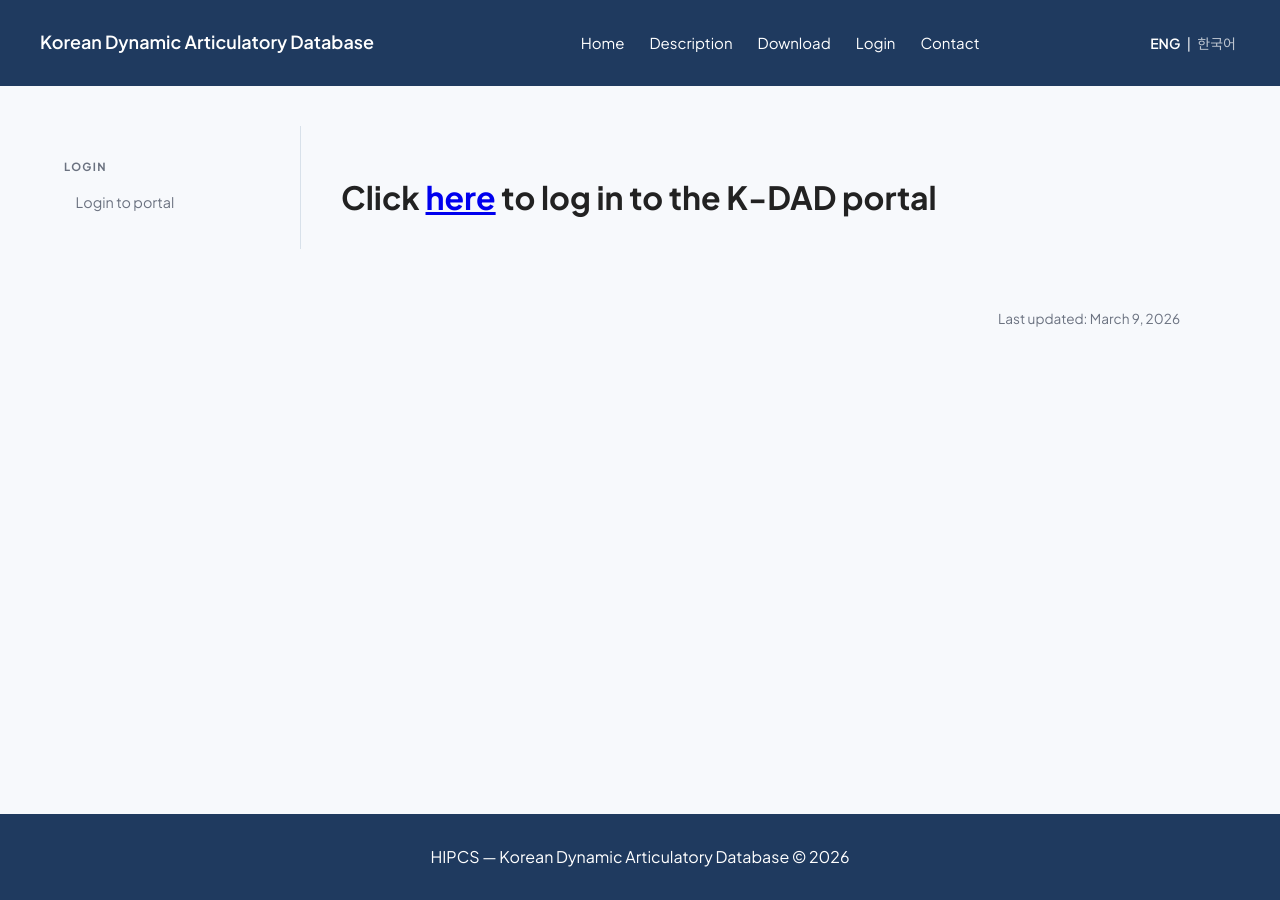
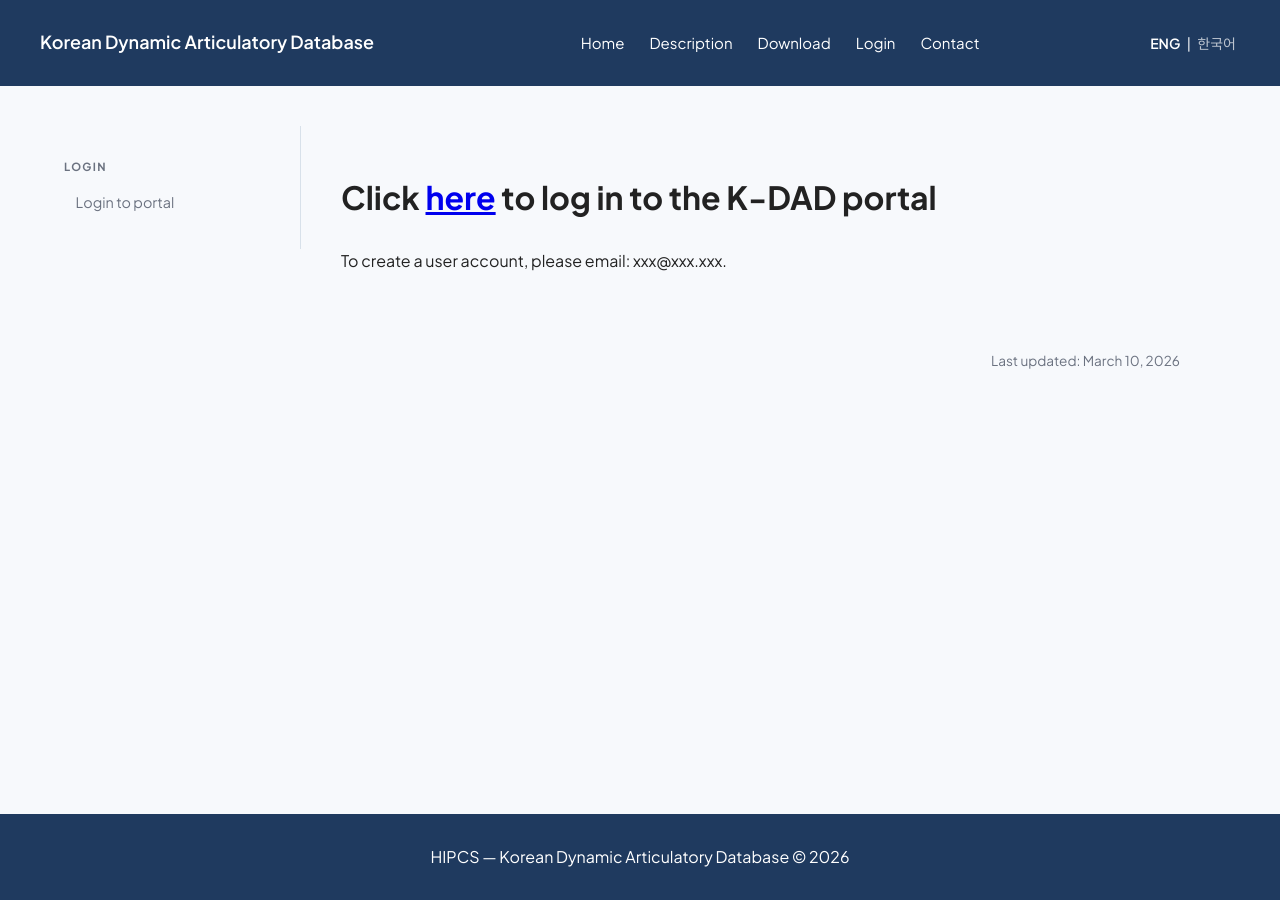
Before and after one commit to jiyoungj/jiyoungj.github.io, a Jekyll site: the page k-dad_demo/login.html, which Jekyll copies as it is, in a window 1280 px wide. Built offline with Jekyll 4.4.1, drawn with Linux system fonts in a browser that asks for light colours.

Commit message:
Update login.html

```diff
--- a/k-dad_demo/login.html
+++ b/k-dad_demo/login.html
@@ -44,11 +44,13 @@
 
 <h1>Click <a href="https://hydad.lahion.com/login" target="_blank" rel="noopener noreferrer">here</a> to log in to the K-DAD portal</h1>
 
+<p>To create a user account, please email: xxx@xxx.xxx.</p>
+
 </section>
 </div>
 
 <div class="last-updated">
-Last updated: March 9, 2026
+Last updated: March 10, 2026
 </div>
 
 </div>
```
